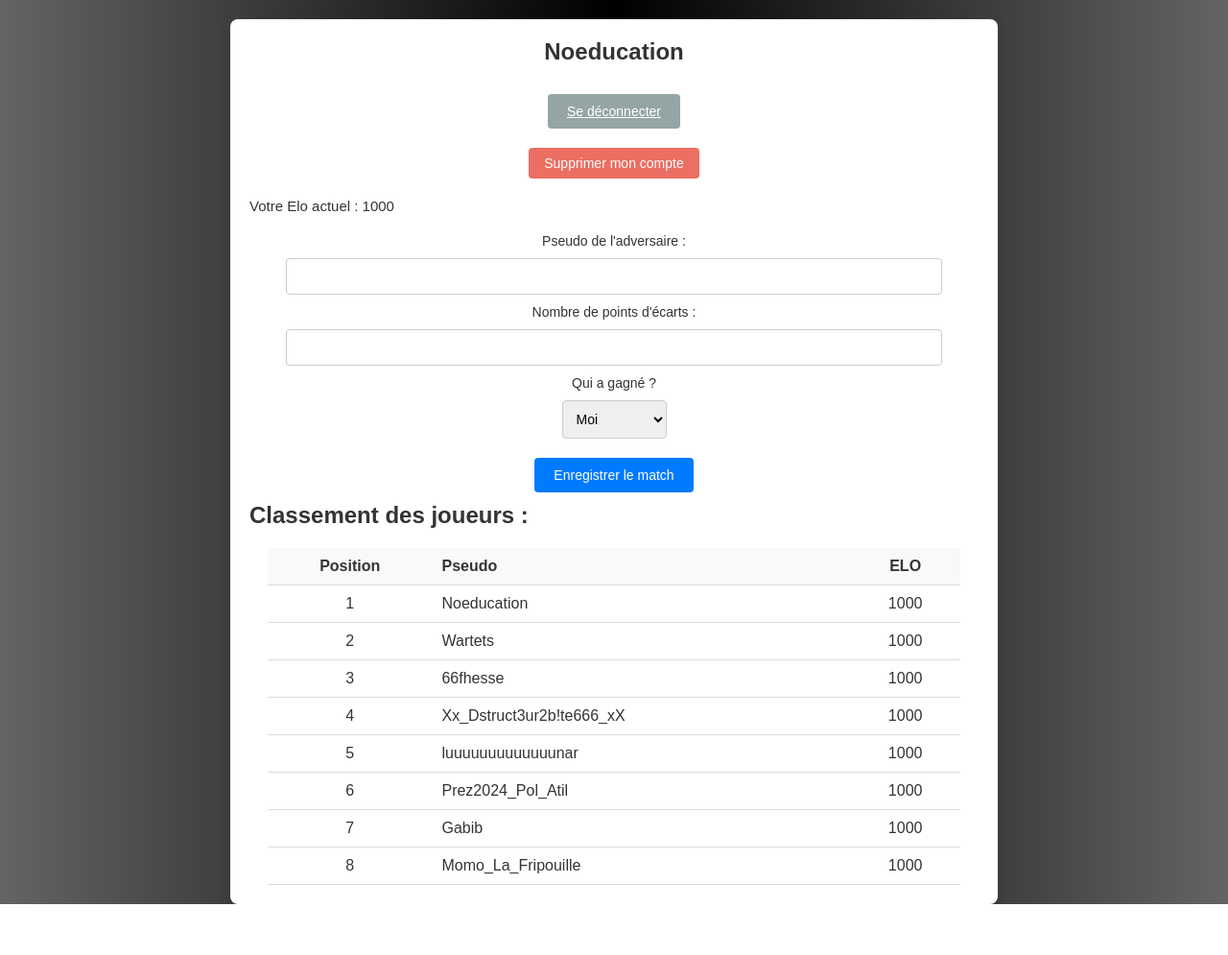
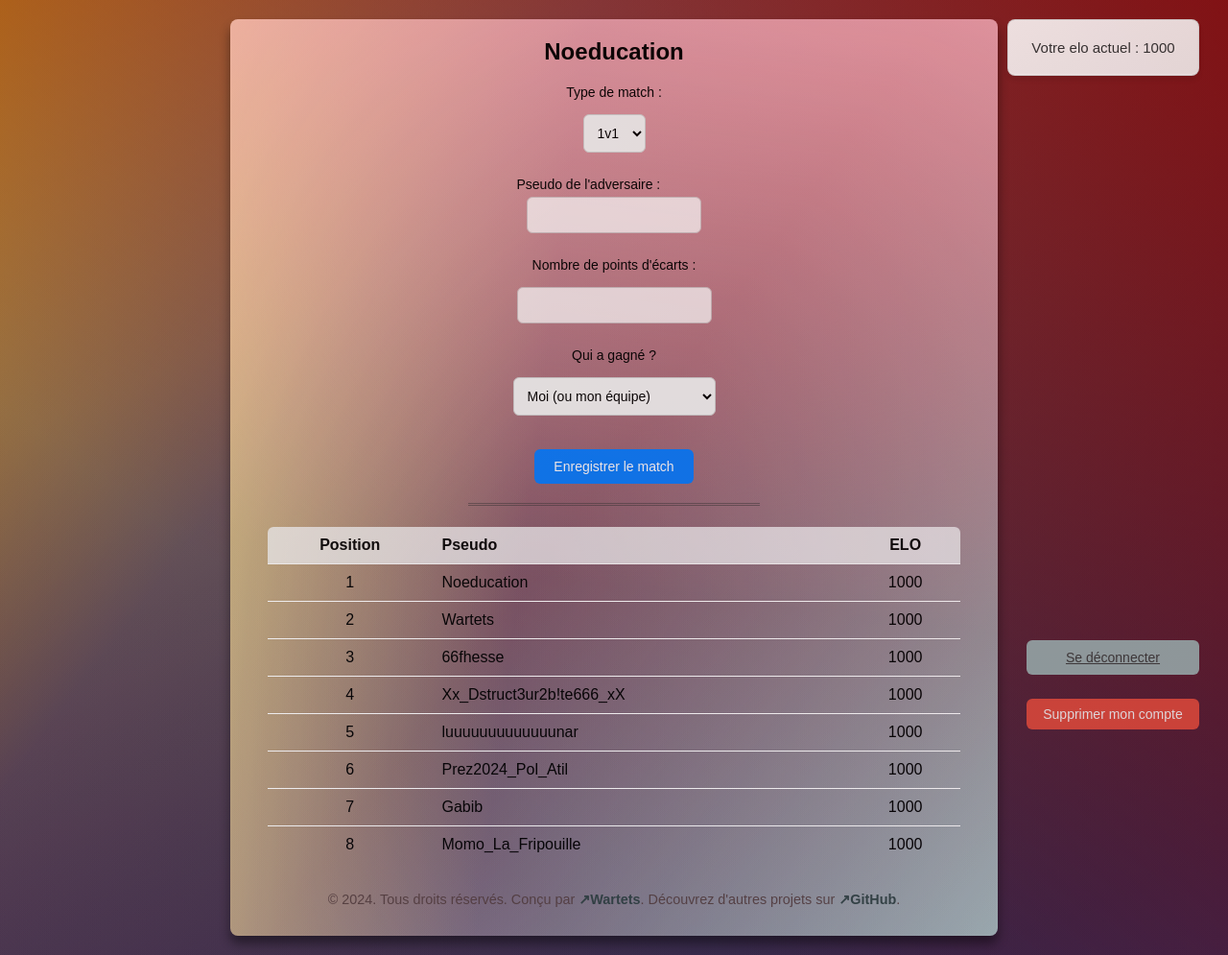
Before and after one commit to Wartets/Babyfoot-Elo, a Flask app: page / in a window 1280 px wide. Shown: the whole page at 96% size. Before the commit the page ends 942 px from the top, so only its background shows below. Run offline with Flask 3, Linux system fonts and the light colour scheme; a user stored in the database is signed in.

Commit message:
Mise à jour
Issue #4  faite.
Changements graphiques et optimisations

```diff
--- a/app.py
+++ b/app.py
@@ -24,12 +24,39 @@ class Match(db.Model):
     points = db.Column(db.Integer, nullable=False)
 
 # Fonction pour calculer le classement Elo
-def elo_rating(player_elo, opponent_elo, result, k=32):
-    expected_score_player = 1 / (1 + math.pow(10, (opponent_elo - player_elo) / 400))
-    expected_score_opponent = 1 / (1 + math.pow(10, (player_elo - opponent_elo) / 400))
-    new_player_elo = player_elo + k * (result - expected_score_player)
-    new_opponent_elo = opponent_elo + k * (1 - result - expected_score_opponent)
-    return new_player_elo, new_opponent_elo
+def elo_rating(player_elo, opponent_elo, result, point_gap, k=32, gap=20):
+    """
+    Calcule le nouveau score Elo d'un joueur en fonction du résultat du match et de l'écart de points.
+    :param player_elo: Elo actuel du joueur.
+    :param opponent_elo: Elo actuel de l'adversaire.
+    :param result: Résultat du match (1 pour victoire, 0 pour défaite, 0.5 pour match nul).
+    :param point_gap: Écart de score.
+    :param k: Coefficient de base pour l'ajustement de l'Elo.
+    :param gap: Facteur pour normaliser l'écart de score.
+    :return: Nouveau score Elo du joueur.
+    """
+    scale_factor = min(2, 1 + (point_gap / gap))  # Pondération en fonction de l'écart de score
+    adjusted_k = k * scale_factor
+
+    expected_score = 1 / (1 + math.pow(10, (opponent_elo - player_elo) / 400))
+    new_elo = player_elo + adjusted_k * (result - expected_score)
+    return max(0, round(new_elo))
+
+def calculate_team_elo(team, opponents):
+    """
+    Calcule le score attendu pour une équipe contre une autre.
+    :param team: Liste des joueurs de l'équipe (objets User).
+    :param opponents: Liste des joueurs de l'équipe adverse (objets User).
+    :return: Score attendu pour l'équipe.
+    """
+    total_expected = 0
+    for player in team:
+        expected_scores = [
+            1 / (1 + math.pow(10, (opponent.elo - player.elo) / 400)) for opponent in opponents
+        ]
+        total_expected += sum(expected_scores) / len(opponents)
+    print("tot", total_expected / len(team))
+    return total_expected / len(team)
 
 # Routes de l'application
 @app.route('/')
@@ -119,52 +146,104 @@ def play_match():
     # Récupérer l'utilisateur connecté
     player1 = User.query.get(session['user_id'])
 
-    # Récupérer le pseudo de l'adversaire
-    player2_username = request.form['player2_username'].strip()
+    # Récupération des informations depuis le formulaire
+    match_type = request.form['match_type']
     points = int(request.form['points'])
+    print('points:', points)
+    winner = int(request.form['winner'])  # 1 pour player1 ou son équipe, 2 pour adversaire
+    print('winner:', winner, '- 1 pour player1 ou son équipe, 2 pour adversaire')
 
-    # Vérifier que l'adversaire existe et que ce n'est pas le joueur lui-même
-    if player1.username == player2_username:
-        return "Vous ne pouvez pas jouer contre vous-même.", 400
+    # Initialisation des équipes
+    team1 = [player1]
+    team2 = []
 
-    player2 = User.query.filter_by(username=player2_username).first()
-    if not player2:
-        return "L'adversaire n'a pas été trouvé", 404
+    if match_type == "1v1":
+        player2_username = request.form['player2_username'].strip()
+        player2 = User.query.filter_by(username=player2_username).first()
+        if not player2:
+            return "Adversaire introuvable.", 404
+        if player2.username == player1.username:
+            return "Vous ne pouvez pas jouer contre vous-même.", 400
+        team2 = [player2]
+        print('team1', team1)
+        print('team2', team2)
 
-    # Vérifier que les points sont raisonnables (pas négatifs et <= 10)
-    if points <= 0 or points > 100:
-        return "La différence de score doit être comprise entre 1 et 100.", 400
+    elif match_type == "1v2":
+        player2_username = request.form['player2_username'].strip()
+        player2_teammate_username = request.form['player2_teammate'].strip()
+        player2 = User.query.filter_by(username=player2_username).first()
+        player2_teammate = User.query.filter_by(username=player2_teammate_username).first()
+        if not player2 or not player2_teammate:
+            return "Adversaire ou coéquipier introuvable.", 404
+        if player2.username == player1.username or player2_teammate.username == player1.username:
+            return "Vous ne pouvez pas jouer contre vous-même.", 400
+        team2 = [player2, player2_teammate]
+        print('team1', team1)
+        print('team2', team2)
 
-    # Déterminer qui a gagné
-    winner = request.form['winner']
+    elif match_type == "2v1":
+        teammate_username = request.form['teammate_username'].strip()
+        player2_username = request.form['player2_username'].strip()
+        teammate = User.query.filter_by(username=teammate_username).first()
+        player2 = User.query.filter_by(username=player2_username).first()
+        if not teammate or not player2:
+            return "Coéquipier ou adversaire introuvable.", 404
+        if teammate.username == player1.username or player2.username == player1.username:
+            return "Vous ne pouvez pas jouer contre vous-même.", 400
+        team1 = [player1, teammate]
+        team2 = [player2]
+        print('team1', team1)
+        print('team2', team2)
 
-    if winner == '1':
-        winner_id = player1.id
-        result = 1  # Player 1 wins
-    elif winner == '2':
-        winner_id = player2.id
-        result = 0  # Player 2 wins
-    else:
-        return "Valeur invalide pour le gagnant.", 400
+    elif match_type == "2v2":
+        teammate_username = request.form['teammate_username'].strip()
+        player2_username = request.form['player2_username'].strip()
+        player2_teammate_username = request.form['player2_teammate'].strip()
+        teammate = User.query.filter_by(username=teammate_username).first()
+        player2 = User.query.filter_by(username=player2_username).first()
+        player2_teammate = User.query.filter_by(username=player2_teammate_username).first()
+        if not teammate or not player2 or not player2_teammate:
+            return "Joueurs introuvables.", 404
+        if teammate.username == player1.username or player2.username == player1.username or player2_teammate.username == player1.username:
+            return "Vous ne pouvez pas jouer contre vous-même.", 400
+        team1 = [player1, teammate]
+        team2 = [player2, player2_teammate]
+        print('team1', team1)
+        print('team2', team2)
 
-    # Calcul Elo basé sur la différence de points
-    k = 32  # Coefficient d'ajustement
-    performance = (points - 1) / 9  # Normalisation du score (0.0 à 1.0)
-    if result == 0:  # Si l'adversaire a gagné
-        performance = 1 - performance
+    # Calcul des scores attendus pour les équipes
+    expected_team1 = calculate_team_elo(team1, team2)
+    expected_team2 = calculate_team_elo(team2, team1)
 
-    new_player1_elo, new_player2_elo = elo_rating(player1.elo, player2.elo, performance, k)
+    # Application des scores aux joueurs
+    for player in team1:
+        result = 1 if winner == 1 else 0
+        # Utilise la moyenne du Elo des adversaires
+        opponent_elo = sum([opponent.elo for opponent in team2]) / len(team2)
+        player.elo = elo_rating(player.elo, opponent_elo, result, points)
+        print(f"Joueur {player.username} (team1) - Nouveau Elo: {player.elo}")
 
-    # Mise à jour des Elo dans la base de données
-    player1.elo = round(new_player1_elo)
-    player2.elo = round(new_player2_elo)
+    for player in team2:
+        result = 1 if winner == 2 else 0
+        # Utilise la moyenne du Elo des adversaires
+        opponent_elo = sum([opponent.elo for opponent in team1]) / len(team1)
+        player.elo = elo_rating(player.elo, opponent_elo, result, points)
+        print(f"Joueur {player.username} (team2) - Nouveau Elo: {player.elo}")
+
 
     # Enregistrer le match
-    match = Match(player1_id=player1.id, player2_id=player2.id, winner_id=winner_id, points=points)
+    print(player1.id, team2[0].id if team2 else None, team1[0].id if winner == 1 else team2[0].id, points)
+    match = Match(
+        player1_id=player1.id,
+        player2_id=team2[0].id if team2 else None,
+        winner_id=team1[0].id if winner == 1 else team2[0].id,
+        points=points
+    )
     db.session.add(match)
     db.session.commit()
 
     return redirect(url_for('index'))
+
 
 @app.route('/logout')
 def logout():
--- a/static/script.js
+++ b/static/script.js
@@ -22,18 +22,62 @@ document.querySelector("form").addEventListener("submit", function (e) {
 
 function validateMatchForm() {
     const player2 = document.getElementById("player2_username").value.trim();
+    const teammate = document.getElementById("teammate_username")?.value.trim();
+    const player2Teammate = document.getElementById("player2_teammate")?.value.trim();
     const points = parseInt(document.getElementById("points").value, 10);
-	const currentUser = "{{ user.username }}";  // Récupérer le pseudo de l'utilisateur connecté
+    const currentUser = "{{ user.username }}";
 
-	if (player2 === currentUser) {
+    // Validation contre soi-même
+    if ([player2, teammate, player2Teammate].includes(currentUser)) {
         alert("Vous ne pouvez pas jouer contre vous-même.");
         return false;
     }
 
-	if (isNaN(points) || points <= 0 || points > 100) {
-		alert("La différence de score doit être comprise entre 1 et 100.");
+    // Validation des doublons
+    const allPlayers = [player2, teammate, player2Teammate].filter(Boolean);
+    const uniquePlayers = new Set(allPlayers);
+    if (allPlayers.length !== uniquePlayers.size) {
+        alert("Chaque pseudo doit être unique.");
+        return false;
+    }
+
+    // Validation des points
+    if (isNaN(points) || points <= 0 || points > 20) {
+        alert("La différence de score doit être comprise entre 1 et 20.");
         return false;
     }
 
     return true;
 }
+
+function updateMatchForm() {
+    const matchType = document.getElementById('match_type').value;
+    const formFields = document.getElementById('form-fields');
+    formFields.innerHTML = ''; // Réinitialise le contenu
+
+    if (matchType === '1v1') {
+        formFields.innerHTML = `
+            <label for="player2_username">Pseudo de l'adversaire :</label>
+            <input id="player2_username" name="player2_username" required>`;
+    } else if (matchType === '1v2') {
+        formFields.innerHTML = `
+            <label for="player2_username">Pseudo de l'adversaire :</label>
+            <input id="player2_username" name="player2_username" required>
+            <label for="player2_teammate">Pseudo du coéquipier de l'adversaire :</label>
+            <input id="player2_teammate" name="player2_teammate" required>`;
+    } else if (matchType === '2v1') {
+        formFields.innerHTML = `
+            <label for="teammate_username">Pseudo de votre coéquipier :</label>
+            <input id="teammate_username" name="teammate_username" required>
+            <label for="player2_username">Pseudo de l'adversaire :</label>
+            <input id="player2_username" name="player2_username" required>`;
+    } else if (matchType === '2v2') {
+        formFields.innerHTML = `
+            <label for="teammate_username">Pseudo de votre coéquipier :</label>
+            <input id="teammate_username" name="teammate_username" required>
+            <label for="player2_username">Pseudo de l'adversaire :</label>
+            <input id="player2_username" name="player2_username" required>
+            <label for="player2_teammate">Pseudo du coéquipier de l'adversaire :</label>
+            <input id="player2_teammate" name="player2_teammate" required>`;
+    }
+}
--- a/static/style.css
+++ b/static/style.css
@@ -7,26 +7,31 @@
 
 body {
     font-family: 'Arial', sans-serif;
-	background: rgb(100,100,100);
-	background: -moz-linear-gradient(90deg, rgba(100,100,100,1) 0%, rgba(0,0,0,1) 50%, rgba(100,100,100,1) 100%);
-	background: -webkit-linear-gradient(90deg, rgba(100,100,100,1) 0%, rgba(0,0,0,1) 50%, rgba(100,100,100,1) 100%);
-	background: linear-gradient(90deg, rgba(100,100,100,1) 0%, rgba(0,0,0,1) 50%, rgba(100,100,100,1) 100%);
-	filter: progid:DXImageTransform.Microsoft.gradient(startColorstr="#646464",endColorstr="#646464",GradientType=1);
-    color: #333;
+	background-color: black;
+	background: linear-gradient(217deg, rgba(139,0,0,.8), rgba(255,69,0,.1) 70.71%),
+            linear-gradient(127deg, rgba(184,134,11,.8), rgba(34,139,34,.1) 30.71%),
+            linear-gradient(336deg, rgba(25,25,112,.8), rgba(72,61,139,.1) 70.71%),
+            linear-gradient(37deg, rgba(128,0,128,.2), rgba(139,0,139,.1) 30.71%),
+            linear-gradient(156deg, rgba(128,128,128,.8), rgba(0,0,0,.9) 92.71%);
+    color: #000;
     display: flex;
     justify-content: center;
     align-items: center;
-    height: 100vh;
     padding: 20px;
 }
 
 .container {
     max-width: 800px;
     width: 90%;
-    background-color: white;
+    background-color: gray;
+	background: linear-gradient(187deg, rgba(255,182,193,.8), rgba(255,160,122,.1) 60.71%),
+				linear-gradient(97deg, rgba(240,230,140,.8), rgba(144,238,144,.1) 40.71%),
+				linear-gradient(306deg, rgba(173,216,230,.8), rgba(123,104,238,.1) 50.71%),
+				linear-gradient(47deg, rgba(238,130,238,.2), rgba(255,20,147,.1) 20.71%);
     padding: 20px;
     border-radius: 8px;
-    box-shadow: 0 4px 12px rgba(0, 0, 0, 0.1);
+	opacity: 0.9;
+    box-shadow: 0 8px 12px rgba(0, 0, 0, 0.5);
 }
 
 /* Header */
@@ -93,7 +98,6 @@ header h1:hover span {
 /* Elo */
 #nbElo {
     font-size: 15px;
-    margin-bottom: 20px;
 }
 
 /* Button styles */
@@ -104,21 +108,22 @@ button, .btn {
     border: none;
     padding: 10px 20px;
     font-size: 14px;
-    border-radius: 4px;
+    border-radius: 6px;
     cursor: pointer;
-    transition: background-color 0.3s ease;
+    transition: background-color 0.3s ease, transform 0.3s ease;
     margin-bottom: 10px;
     margin-top: 10px;
 }
 
 button:hover, .btn:hover {
+    transform: scale(1.05);
     background-color: #0056b3;
 }
 
 .btn.danger {
     background-color: #e74c3c;
     padding: 8px 16px;
-	opacity: 0.8;
+	opacity: 0.9;
 }
 
 .btn.danger:hover {
@@ -127,11 +132,17 @@ button:hover, .btn:hover {
 }
 
 .btn.secondary {
+    color: #3a3a3a;
+	opacity: 1;
     background-color: #95a5a6;
 }
 
 .btn.secondary:hover {
     background-color: #7f8c8d;
+}
+
+.btn.primary {
+	opacity: .95;
 }
 
 /* Form Styles */
@@ -144,33 +155,86 @@ form {
 form input, form select {
     padding: 10px;
     font-size: 14px;
-    border-radius: 4px;
+    border-radius: 6px;
     border: 1px solid #ccc;
 }
 
 form input {
     width: 90%;
+	opacity: 0.78;
 }
+
+form input#points {
+    width: auto;
+}
+
 
 form label {
     font-size: 14px;
 }
 
+form label {
+    display: block;
+    margin-bottom: 5px;
+}
+
+form input, form select {
+    display: block;
+    margin-bottom: 15px;
+}
+
+
 /* Leaderboard Table */
 table {
     width: 95%;
     margin-top: 20px;
-    border-collapse: collapse;
+    border-collapse: separate;
+    border-spacing: 0;
+    border-radius: 6px;
+    overflow: hidden
 }
 
 table th, table td {
     padding: 10px;
     text-align: left;
-    border-bottom: 1px solid #ddd;
+    border-bottom: 1px solid #fff;
 }
 
 table th {
-    background-color: #f8f9fa;
+    background-color: rgba(248, 249, 250, 0.8);
+}
+
+table thead tr th {
+    opacity: 0.95;
+}
+
+table tr:last-child td {
+    border-bottom: none;
+}
+
+.player-name:hover,
+.player-elo:hover,
+.player-class:hover {
+    opacity: 1;
+    background-color: rgba(182, 160, 160, 0.8);
+}
+
+table tbody tr:nth-child(1):hover {
+    border: 3px solid yellow;
+    box-shadow: 0 0 10px rgba(255, 255, 0, 0.6);
+    background-color: rgba(255, 255, 0, 0.1);
+}
+
+table tbody tr:nth-child(2):hover {
+    border: 3px solid yellow;
+    box-shadow: 0 0 10px rgba(150, 150, 150, 0.6);
+    background-color: rgba(150, 150, 150, 0.5);
+}
+
+table tbody tr:nth-child(3):hover {
+    border: 3px solid yellow;
+    box-shadow: 0 0 10px rgba(143, 74, 0, 0.8);
+    background-color: rgba(143, 74, 0, 0.15);
 }
 
 /* Links */
@@ -200,3 +264,85 @@ footer {
     margin-top: 10px;
     margin-bottom: 10px;
 }
+
+/* Footer Styles */
+footer {
+    text-align: center;
+    margin-top: 20px;
+    padding: 10px;
+    color: rgba(82, 60, 60, 0.9);
+    font-size: 0.9rem;
+}
+
+footer a {
+    color: rgba(40, 60, 60, 0.9);
+    text-decoration: none;
+    font-weight: bold;
+    transition: color 0.3s ease;
+}
+
+footer a:hover {
+    color: rgba(60, 60, 40, 0.5);
+    text-decoration: underline;
+}
+
+/* ELO Box */
+#elo-box {
+    position: fixed;
+    top: 20px;
+    right: 30px;
+    background: linear-gradient(145deg, rgba(255, 255, 255, 0.9), rgba(245, 245, 245, 0.9));
+    box-shadow: 0 4px 6px rgba(0, 0, 0, 0.1), 0 -1px 0 rgba(255, 255, 255, 0.3) inset;
+    border: 1px solid rgba(200, 200, 200, 0.7);
+    border-radius: 8px;
+    padding: 20px 20px;
+    min-width: 200px;
+    font-size: 16px;
+    color: #333;
+    display: flex;
+    text-align: center;
+    justify-content: center;
+    align-items: center;
+    z-index: 1;
+    opacity: 0.95;
+    transition: transform 0.3s ease-in-out, opacity 0.3s ease-in-out;
+	height: auto;
+    flex-direction: column;
+}
+
+#elo-box:hover {
+    transform: scale(1.05);
+    opacity: 1;
+}
+
+/* Log Button Section */
+.log-button {
+    position: fixed;
+    bottom: 20px;
+    right: 30px;
+    display: flex;
+    flex-direction: column;
+    align-items: center;
+    gap: 5px;
+    z-index: 2;
+}
+
+.log-button .btn {
+    width: 180px;
+    display: flex;
+    text-align: center;
+    justify-content: center;
+    align-items: center;
+}
+
+hr {
+    margin-top: 10px;
+	width: 40%;
+	border: none;
+	border-top: 3px double #333;
+	color: rgba(245, 140, 150, 0.8);
+	opacity: .5;
+	overflow: visible;
+	text-align: center;
+	height: 5px;
+}
--- a/templates/index.html
+++ b/templates/index.html
@@ -7,6 +7,9 @@
     <link rel="stylesheet" href="{{ url_for('static', filename='style.css') }}">
 </head>
 <body>
+	<div id="elo-box">
+		<p id="nbElo">Votre elo actuel : {{ user.elo }}</p>
+	</div>
     <div class="container">
         <header>
             <h1><span>{{ user.username }}</span></h1>
@@ -20,27 +23,38 @@
 			</form>
         </section>
 
-        <section class="elo">
-            <p id="nbElo">Votre Elo actuel : {{ user.elo }}</p>
+		<section class="elo">
 			<form action="{{ url_for('play_match') }}" method="POST" class="match-form" onsubmit="return validateMatchForm();">
-				<label for="player2_username">Pseudo de l'adversaire :</label>
-				<input id="player2_username" name="player2_username" required>
+				<label for="match_type">Type de match :</label>
+				<select name="match_type" id="match_type" onchange="updateMatchForm();">
+					<option value="1v1">1v1</option>
+					<option value="1v2">1v2</option>
+					<option value="2v1">2v1</option>
+					<option value="2v2">2v2</option>
+				</select>
+
+				<div id="form-fields">
+					<!-- Par défaut : 1v1 -->
+					<label for="player2_username">Pseudo de l'adversaire :</label>
+					<input id="player2_username" name="player2_username" required>
+				</div>
 
 				<label for="points">Nombre de points d'écarts :</label>
 				<input type="number" id="points" name="points" required>
 
 				<label for="winner">Qui a gagné ?</label>
 				<select name="winner" id="winner">
-					<option value="1">Moi</option>
-					<option value="2">Adversaire</option>
+					<option value="1">Moi (ou mon équipe)</option>
+					<option value="2">Adversaire (ou leur équipe)</option>
 				</select>
 
 				<button type="submit" class="btn primary">Enregistrer le match</button>
 			</form>
-        </section>
+		</section>
+
+		<hr>
 
         <section class="leaderboard">
-            <h2>Classement des joueurs :</h2>
             <table>
                 <thead>
                     <tr>
@@ -52,16 +66,20 @@
                 <tbody>
                     {% for player in leaderboard %}
                         <tr>
-                            <td style="text-align: center;">{{ loop.index }}</td>
-                            <td>{{ player.username }}</td>
-                            <td style="text-align: center;">{{ player.elo }}</td>
+                            <td class="player-class" style="text-align: center;">{{ loop.index }}</td>
+                            <td class="player-name">{{ player.username }}</td>
+                            <td class="player-elo" style="text-align: center;">{{ player.elo }}</td>
                         </tr>
                     {% endfor %}
                 </tbody>
             </table>
         </section>
-        <!-- <footer>
-        </footer> -->
+		<footer>
+			<p>&copy; 2024. Tous droits réservés. Conçu par
+				<a href="https://wartets.github.io/Wartets/" target="_blank">&#x2197;Wartets</a>.
+				<wbr>Découvrez d'autres projets sur <a href="https://github.com/wartets" target="_blank">&#x2197;GitHub</a>.
+			</p>
+		</footer>
     </div>
     <script src="static\script.js"></script>
 </body>
```
Also changed, not shown: templates/login.html (+7 -1 lines), templates/register.html (+7 -1 lines), instance/db.sqlite. Lines whose indentation alone changed are shown as unchanged.
